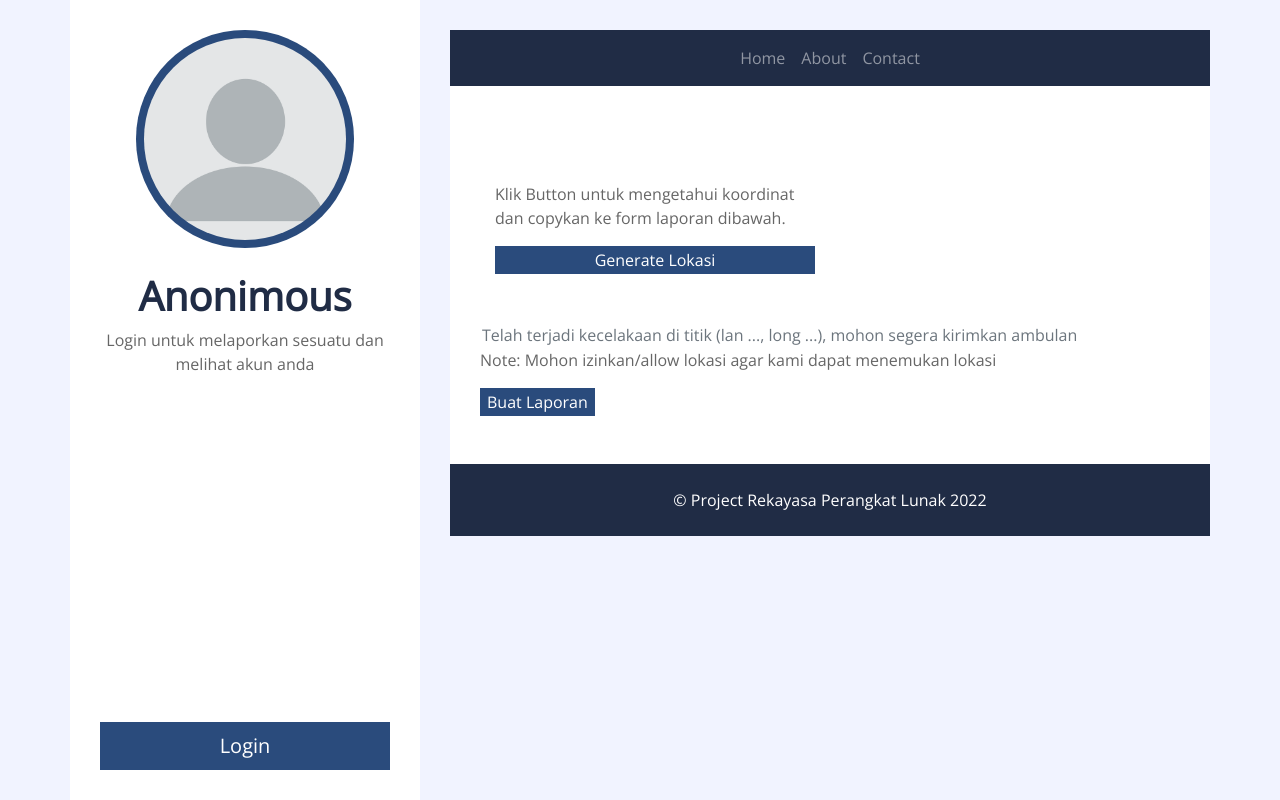
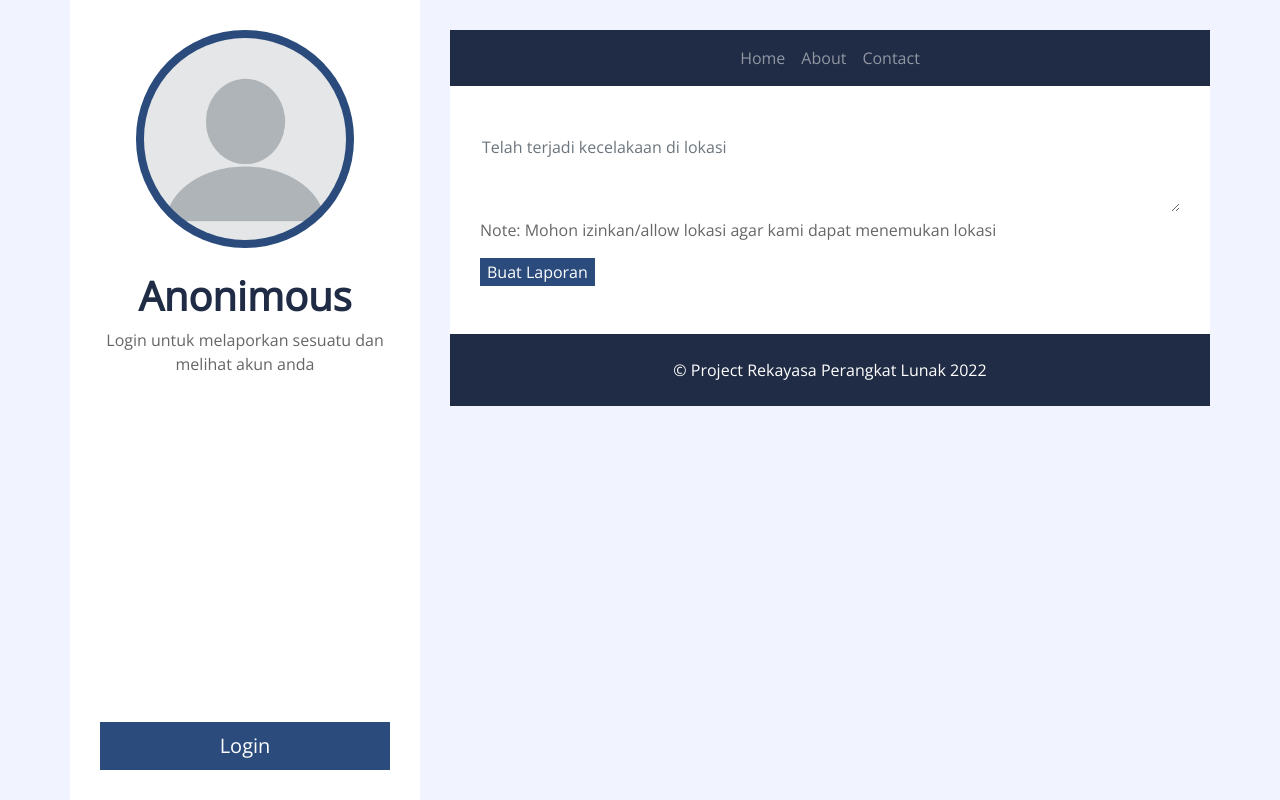
Before and after one commit to 2004111010039/Morgant, a PHP site: page /user/form_pelaporan.php?namarumahsakit=5 in a window 1280 px wide. Run offline with PHP 8.4, Linux system fonts and the light colour scheme; data that the repository does not hold is empty; some libraries are stand-ins or nearby versions.

Commit message:
Update form_pelaporan.php

```diff
--- a/user/form_pelaporan.php
+++ b/user/form_pelaporan.php
@@ -58,35 +58,6 @@ session_start(); ?>
             <div class="container bg-white pt-5">
                     <div class="col-md-12 pb-5">
                     <div class="contact-form">
-                        <div id="success"></div>
-                        <div class="container my-5">
-                          <div class="row">
-                            <div class="col-6">
-                              <p>Klik Button untuk mengetahui koordinat dan copykan ke form laporan dibawah.</p>
-
-                              <button class="btn btn-primary btn-block" onclick="getLocation()">Generate Lokasi</button>
-                            </div>
-                            <div class="col-6">
-                              <p id="demo"></p>
-                            </div>
-                          </div>
-                        </div>
-                        <script>
-                        var x = document.getElementById("demo");
-
-                        function getLocation() {
-                          if (navigator.geolocation) {
-                            navigator.geolocation.getCurrentPosition(showPosition);
-                          } else {
-                            x.innerHTML = "Browser mu tidak support.";
-                          }
-                        }
-
-                        function showPosition(position) {
-                          x.innerHTML = "Latitude: " + position.coords.latitude +
-                          "<br>Longitude: " + position.coords.longitude;
-                        }
-                        </script>
                         <form name="sentMessage" id="contactForm" novalidate="novalidate" method="post" action="../backend/input_laporan.php">
                             <div class="atur">
                                 <?php $nm_rumahsakit = str_replace(' ', '', $nama_rumahsakit);
@@ -94,7 +65,8 @@ session_start(); ?>
                                 <input type="hidden" name="idrs" value="<?= $idrs ?>">
                                 <input type="hidden" name="nama_rumahsakit" value="<?= $nm_rs_kecil ?>">
                                 <input type="hidden" name="nama_user" value="<?= $nama_user ?>">
-                                <input type="text" name="laporan" value="Telah terjadi kecelakaan di titik (lan ..., long ...), mohon segera kirimkan ambulan">
+                                <input type="text" name="laporan" value="Telah terjadi kecelakaan di lokasi">
+                                <textarea id="demo" name="link"></textarea>
                                 <p>Note: Mohon izinkan/allow lokasi agar kami dapat menemukan lokasi</p>
                             </div>
                             <div>
@@ -104,6 +76,23 @@ session_start(); ?>
                     </div>
                 </div>
             </div>
+               <script>
+                    document.onload = getLocation();
+                    var x = document.getElementById("demo");
+
+                    function getLocation() {
+                      if (navigator.geolocation) {
+                        navigator.geolocation.getCurrentPosition(showPosition);
+                      } else {
+                        x.innerHTML = "Browser mu tidak support.";
+                      }
+                    }
+
+                    function showPosition(position) {
+                      x.innerHTML = "http://www.google.com/maps/place/" + position.coords.latitude +
+                      "," + position.coords.longitude;
+                    }
+                </script>
            <div class="container py-4 bg-secondary text-center">
                     <p class="m-0 text-white">
                         &copy; Project Rekayasa Perangkat Lunak 2022
```
